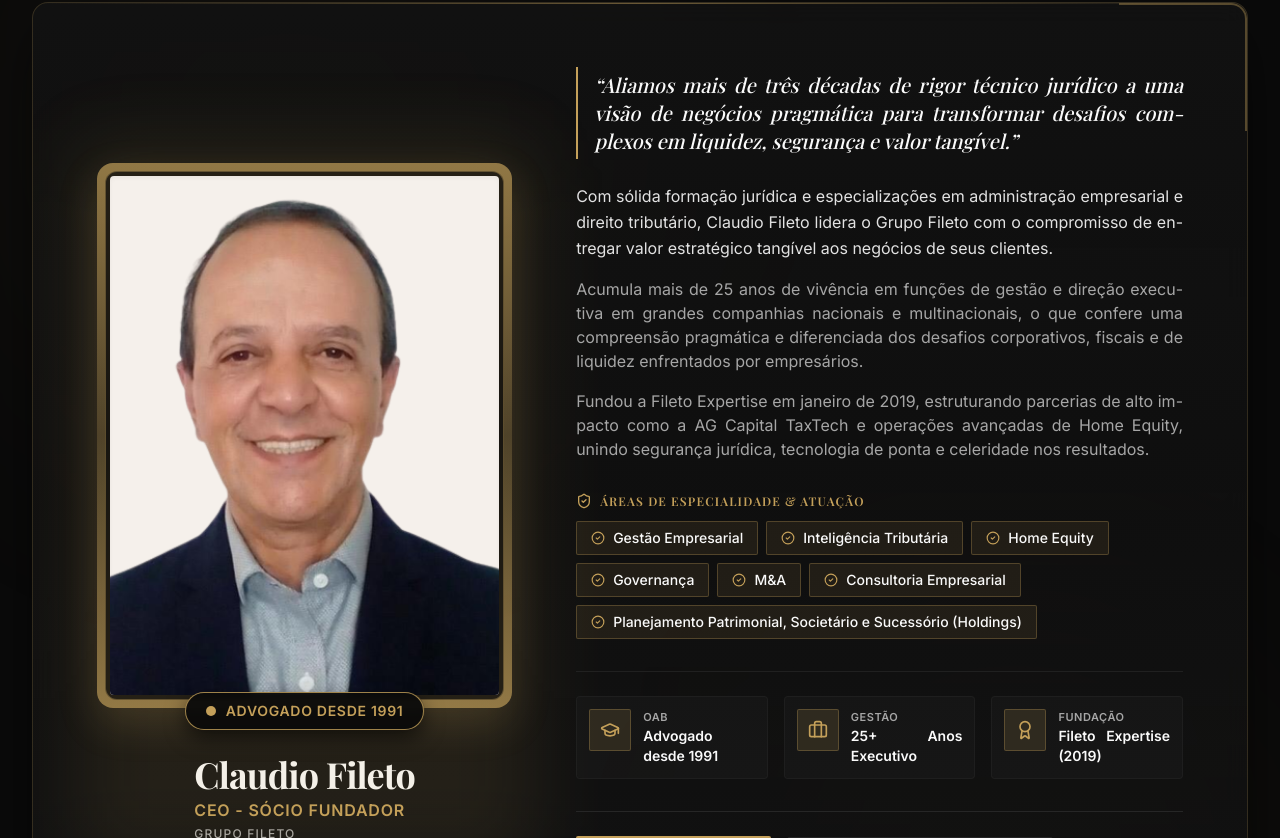
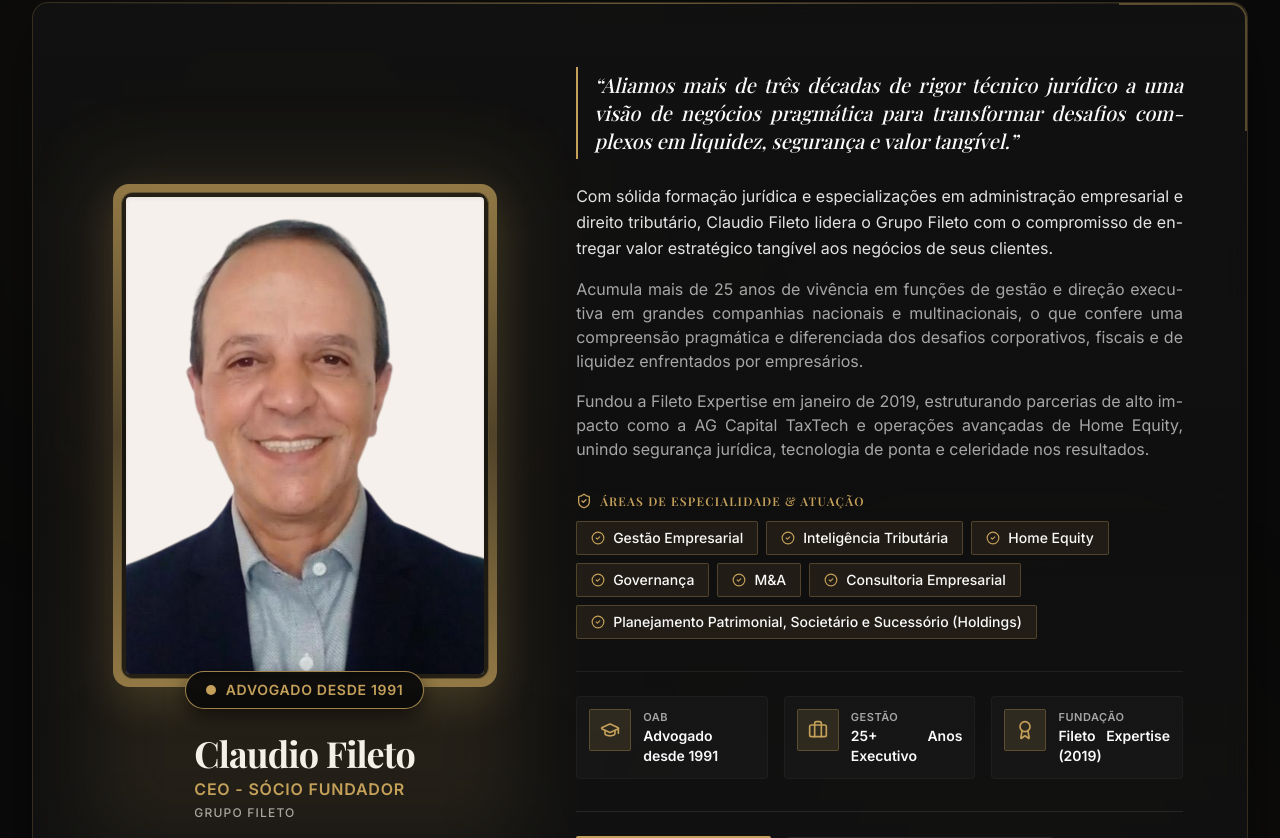
Before and after one commit to claudiofileto-lgtm/grupo-fileto-cdh77id9i, a React (Vite) app: page / in a window 1280 px wide. Shown: the part 3762-4600 px from the top of the page. Built offline with nearby package versions, Linux system fonts and the light colour scheme; a web font is replaced by a local one.

Commit message:
Reduzir dimensoes do quadro da foto do CEO na secao Equipe em aprox 10%

```diff
--- a/src/components/sections/Team.tsx
+++ b/src/components/sections/Team.tsx
@@ -49,7 +49,7 @@ export function Team() {
             {/* Founder Portrait Column - Rectangular format, subtle gold borders, warm nude background */}
             <div className="lg:col-span-5 flex flex-col items-center justify-center">
               <FadeIn direction="right">
-                <div className="relative flex flex-col items-center w-full max-w-sm sm:max-w-md mx-auto">
+                <div className="relative flex flex-col items-center w-full max-w-[320px] sm:max-w-sm mx-auto">
                   {/* Outer Gold Ambient Glow Halo */}
                   <div className="absolute -inset-4 sm:-inset-6 rounded-2xl bg-primary/15 blur-2xl opacity-75 pointer-events-none" />
 
```
Also changed, not shown: .skip.config.json.
